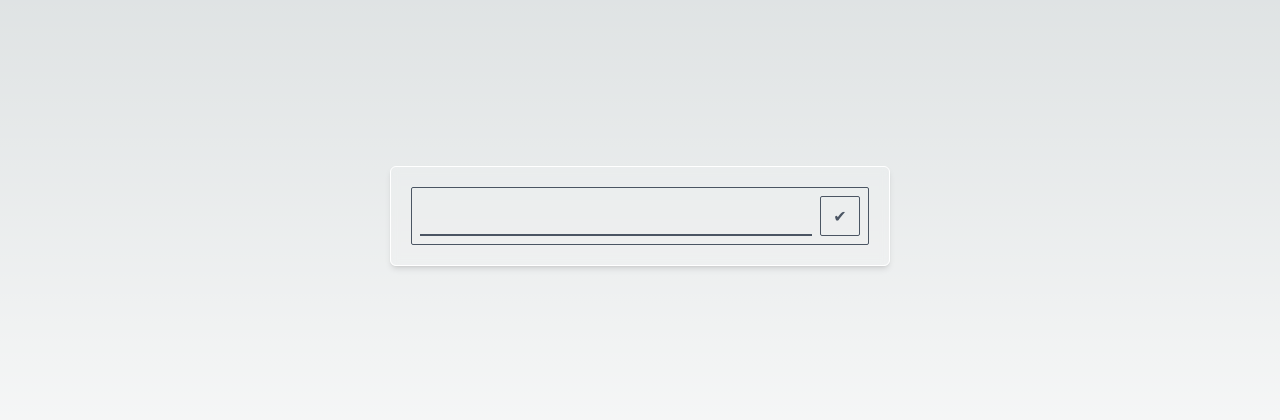
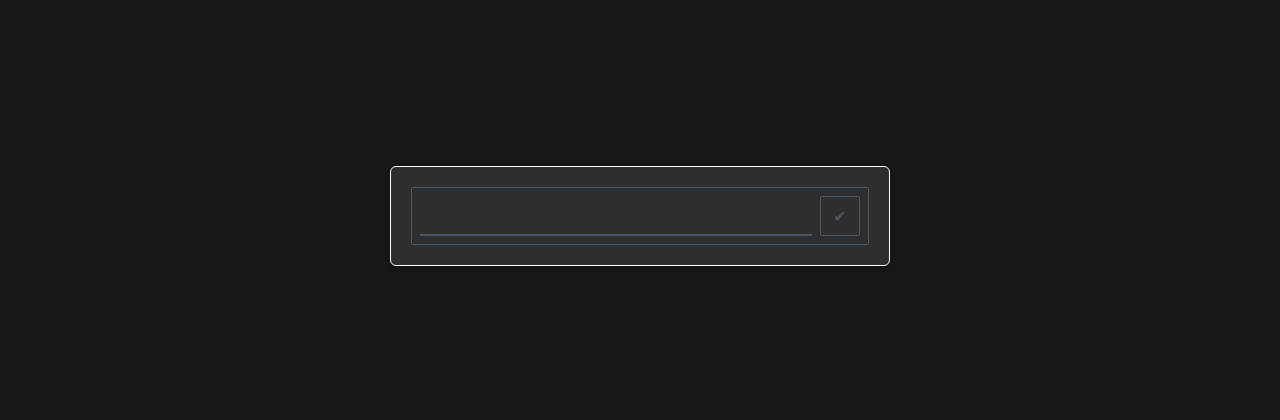
Before and after one commit to nqhd3v/zustand-todo-example, a Next.js app: page / in a window 1280 px wide. Shown: the part 184-604 px from the top of the page. Built offline with nearby package versions, Linux system fonts and the light colour scheme.

Commit message:
Update color

```diff
--- a/src/app/page.tsx
+++ b/src/app/page.tsx
@@ -10,7 +10,7 @@ export default function Home() {
   }));
 
   return (
-    <main className="flex min-h-screen items-center justify-center">
+    <main className="flex min-h-screen items-center justify-center bg-neutral-900">
       <div className="w-[500px] rounded-md shadow-md backdrop-blur-sm p-5 border border-white bg-white/10">
         <AddNewTodo />
 
--- a/src/components/TodoItem.tsx
+++ b/src/components/TodoItem.tsx
@@ -29,7 +29,7 @@ const TodoItem: React.FC<{
         className
       }
     >
-      <div className={`w-[calc(100%-96px)] ${data.isDone ? 'line-through' : ''}`}>
+      <div className={`w-[calc(100%-96px)] text-white ${data.isDone ? 'line-through' : ''}`}>
         {data.value}
       </div>
       {data.isDone ? (
```
